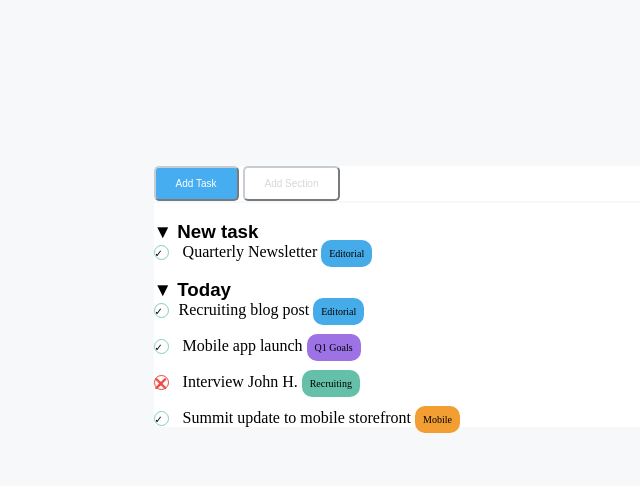
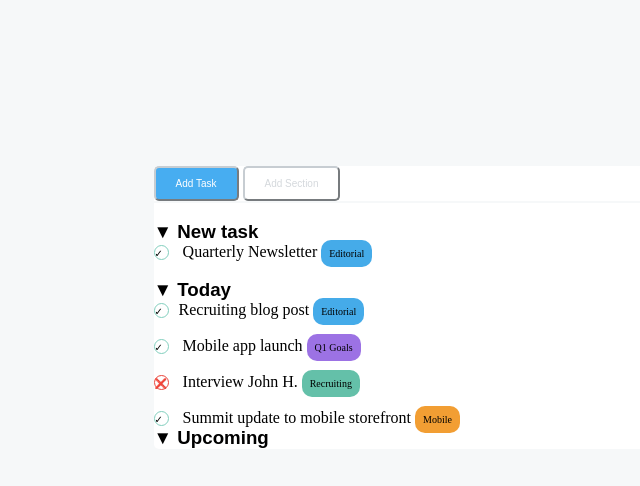
Before and after one commit to Sebastiano-Pizzata/html-css-toboolist, a plain HTML site: page index.html in a window 1280 px wide. Shown: the part 126-612 px from the top of the page, without its empty margins (0-640 px from the left). Drawn offline with Linux system fonts and the light colour scheme.

Commit message:
add: first 2 lists

```diff
--- a/index.html
+++ b/index.html
@@ -99,6 +99,12 @@
         </ul>
     </li>
 </ul>
+<ul>
+    <li>
+        <h3> &#9660; Upcoming</h3>
+    </li>
+
+</ul>
 
   </div>
 
```
